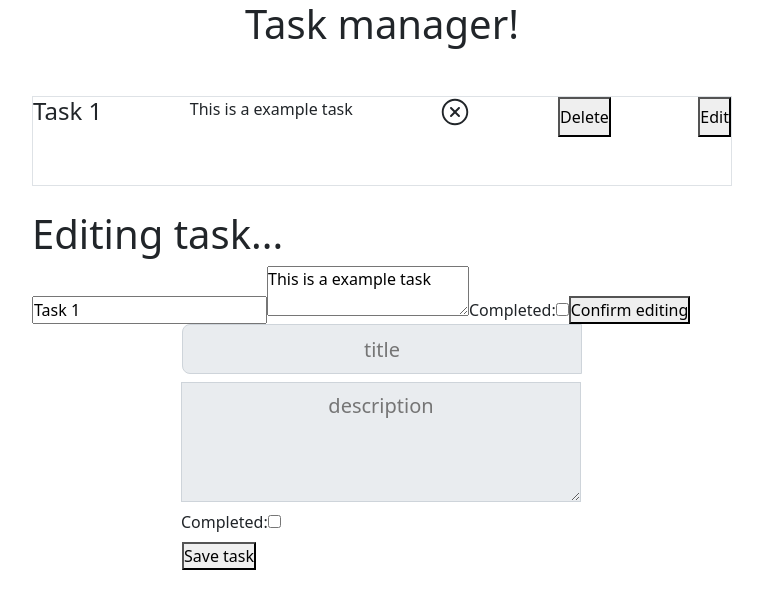
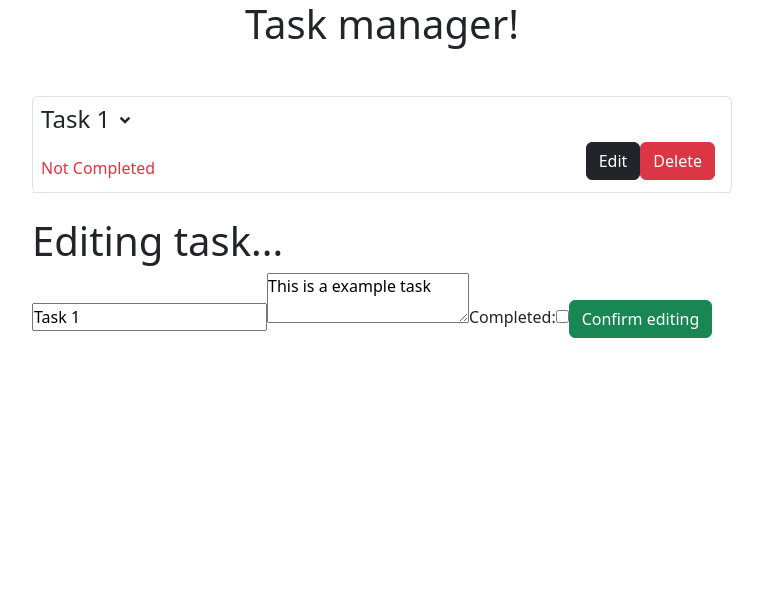
Before and after one commit to FacuAlvarez00/todolist-nextjs, a Next.js app: page / in a window 1280 px wide. Both pictures are taken after a click on the button "Edit". Shown: the top 608 px of the page, without its empty margins (258-1021 px from the left). Built offline with nearby package versions, Linux system fonts and the light colour scheme.

Commit message:
estilos + logica

```diff
--- a/src/app/components/Task/TaskForm.tsx
+++ b/src/app/components/Task/TaskForm.tsx
@@ -5,11 +5,16 @@ import { addTask } from '../../GlobalRedux/features/task/taskSlice';
 import { useDispatch, useSelector } from 'react-redux';
 
 
+type props = {
+  edit: any
+}
 
-const TaskForm = () => {
+const TaskForm: React.FC<props>= ({edit}) => {
 
   const tasks = useSelector((state: any) => state.tasks);
   const dispatch = useDispatch();
+
+
 
 
   const [task, setTask] = useState({
@@ -45,24 +50,32 @@ const TaskForm = () => {
 
 
   return (
-    <div className='d-flex justify-content-center'>
+  <section>
+    {
+      edit ? null :  <div className='d-flex justify-content-center'>
       <form onSubmit={handleSubmit}>
         <div className='d-flex flex-column input-group input-group-lg'>
-          <input style={{ width: "400px", height: "50px"}} className='mb-2 input-group-text' id="inputGroup-sizing-lg" onChange={handleChange} name="title" type="text" placeholder="title" required />
-          <textarea style={{ width: "400px", height: "120px"}} className='mb-2 input-group-text' id="inputGroup-sizing-lg" onChange={handleChange} name="description" placeholder='description' required />
+          <input maxLength={40} style={{ width: "400px", height: "50px"}} className='mb-2 input-group-text' id="inputGroup-sizing-lg" onChange={handleChange} name="title" type="text" placeholder="title" required />
+          <textarea maxLength={120} style={{ width: "400px", height: "120px"}} className='mb-2 input-group-text' id="inputGroup-sizing-lg" onChange={handleChange} name="description" placeholder='description' required />
           <label className='mb-2'>
             Completed:
             <input type="checkbox" checked={task.completed} onChange={handleCompletedChange} />
           </label>
 
+
         </div>
 
 
-        <button>Save task</button>
+        <button className='btn btn-success'>Save task</button>
 
       </form>
 
     </div>
+    }
+
+
+  </section>
+
   )
 }
 
--- a/src/app/components/Task/TasksContainer.tsx
+++ b/src/app/components/Task/TasksContainer.tsx
@@ -3,20 +3,21 @@
 import React, { useEffect, useState } from 'react'
 import { useSelector, useDispatch } from 'react-redux';
 import { deleteTask, addTask, editTask } from '../../GlobalRedux/features/task/taskSlice';
-import {AiFillCheckCircle} from "react-icons/ai"
-import {RxCrossCircled} from "react-icons/rx"
+import { AiFillCheckCircle } from "react-icons/ai"
+import { RxCrossCircled } from "react-icons/rx"
+import { RiArrowDropDownLine } from "react-icons/ri"
+import TaskForm from './TaskForm';
 
 
 const TasksContainer = () => {
     const [edit, setEdit] = useState(false);
+
     const [selectedTask, setSelectedTask] = useState<any>()
-
-
-
+    const [displayedTask, setDisplayedTask] = useState<any>()
     const [editedTask, setEditedTask] = useState<any>({
-        title: selectedTask? selectedTask.title : "",
-        description: selectedTask? selectedTask.description : "",
-        completed: selectedTask? selectedTask.completed : "",
+        title: selectedTask ? selectedTask.title : "",
+        description: selectedTask ? selectedTask.description : "",
+        completed: selectedTask ? selectedTask.completed : "",
     }
     );
 
@@ -52,8 +53,17 @@ const TasksContainer = () => {
         e.preventDefault();
         dispatch(editTask({ id: selectedTask.id, ...editedTask }))
         setEdit(!edit)
+    }
 
+
+    const handleDisplay = (id: any) => {
+        if (displayedTask === id) {
+            setDisplayedTask(null)
+        } else {
+            setDisplayedTask(id)
         }
+    }
+
 
     const handleChange = (e: any) => {
         const { name, value, type, checked } = e.target;
@@ -63,52 +73,76 @@ const TasksContainer = () => {
         });
     };
 
-      useEffect (() => {
+    useEffect(() => {
         console.log(tasks)
     }, [handleSubmit])
 
 
     return (
         <section className='d-flex justify-content-center'>
+            <div>
+                <div style={{ minWidth: "700px" }} className='tasks__holder border border-1 rounded border-bottom-0  border-light-subtle mb-4'>
+                    {tasks.value.map((task: any) => (
+                        <div className='d-flex flex-column mb-1 border-bottom border-light-subtle p-2' key={task.id}>
+                            <div className='d-flex flex-column'>
+                                <div className='d-flex'>
+                                    <h4>{task.title}</h4>
+                                    {/*   {task.completed ? <AiFillCheckCircle style={{ width: "30px", height: "30px" }} /> : <RxCrossCircled style={{ width: "30px", height: "30px" }} />} */}
 
+                                    <span role="button" onClick={() => handleDisplay(task.id)}>
+                                        <RiArrowDropDownLine style={{ width: "30px", height: "30px" }} />
+                                    </span>
+
+                                </div>
 
 
                                 <div>
-            <div style={{minWidth: "700px"}} className='tasks__holder border border-light-subtle
-            mb-4'>
+                                    {displayedTask === task.id ? <p className='fs-5'>{task.description}</p> : null}
+                                </div>
+                            </div>
+
+                            <div className='d-flex justify-content-between gap-2 me-2 mb-1'>
+
+                                <div className='d-flex align-items-end'>
+                                    {task.completed ? <span className='text-success'>Completed</span> : <span className='text-danger'>Not Completed</span>
+                                    }
+
+                                </div>
+
+                                <div>
+                                    <button className='btn btn-dark' onClick={() => handleTaskEdit(task.id)}>Edit</button>
+                                    <button className='btn btn-danger' onClick={() => handleTaskDelete(task.id)}>Delete</button>
+
+                                </div>
 
 
-            {
-            tasks.value.map((task: any) => (
-                <div className='d-flex mb-5 justify-content-between' key={task.id}>
-                    <h4>{task.title}</h4>
-                    <p>{task.description}</p>
-                    {task.completed ? <AiFillCheckCircle style={{ width: "30px", height: "30px"}}/> : <RxCrossCircled style={{ width: "30px", height: "30px"}}/>}
-                    <button onClick={() => handleTaskDelete(task.id)}>Delete</button>
-                    <button onClick={() => handleTaskEdit(task.id)}>Edit</button>
+                            </div>
+
+
                         </div>
                     ))}
                 </div>
 
+
                 {
-                edit && selectedTask?
+                    edit && selectedTask ?
                         <>
                             <h1>Editing task...</h1>
                             <form onSubmit={handleSubmit}>
-                        <input onChange={handleChange} name="title" type="text" defaultValue={selectedTask.title} required />
-                        <textarea onChange={handleChange} name="description" defaultValue={selectedTask.description} required />
+                                <input maxLength={40} onChange={handleChange} name="title" type="text" defaultValue={selectedTask.title} required />
+                                <textarea maxLength={120} onChange={handleChange} name="description" defaultValue={selectedTask.description} required />
                                 <label>
                                     Completed:
                                     <input onChange={handleChange} type="checkbox" name="completed" defaultChecked={selectedTask.completed} />
                                 </label>
 
-                        <button>Confirm editing</button>
+                                <button className='btn btn-success'>Confirm editing</button>
                             </form>
                         </>
                         :
                         null
                 }
-
+                <TaskForm edit={edit}/>
             </div>
         </section>
     )
--- a/src/pages/index.tsx
+++ b/src/pages/index.tsx
@@ -8,7 +8,7 @@ export default function Home() {
     <>
     <h1 className="d-flex justify-content-center mb-5">Task manager!</h1>
     <TasksContainer/>
-    <TaskForm/>
+   {/*  <TaskForm/> */}
 
     </>
   )
```
Lines whose indentation alone changed are shown as unchanged.
